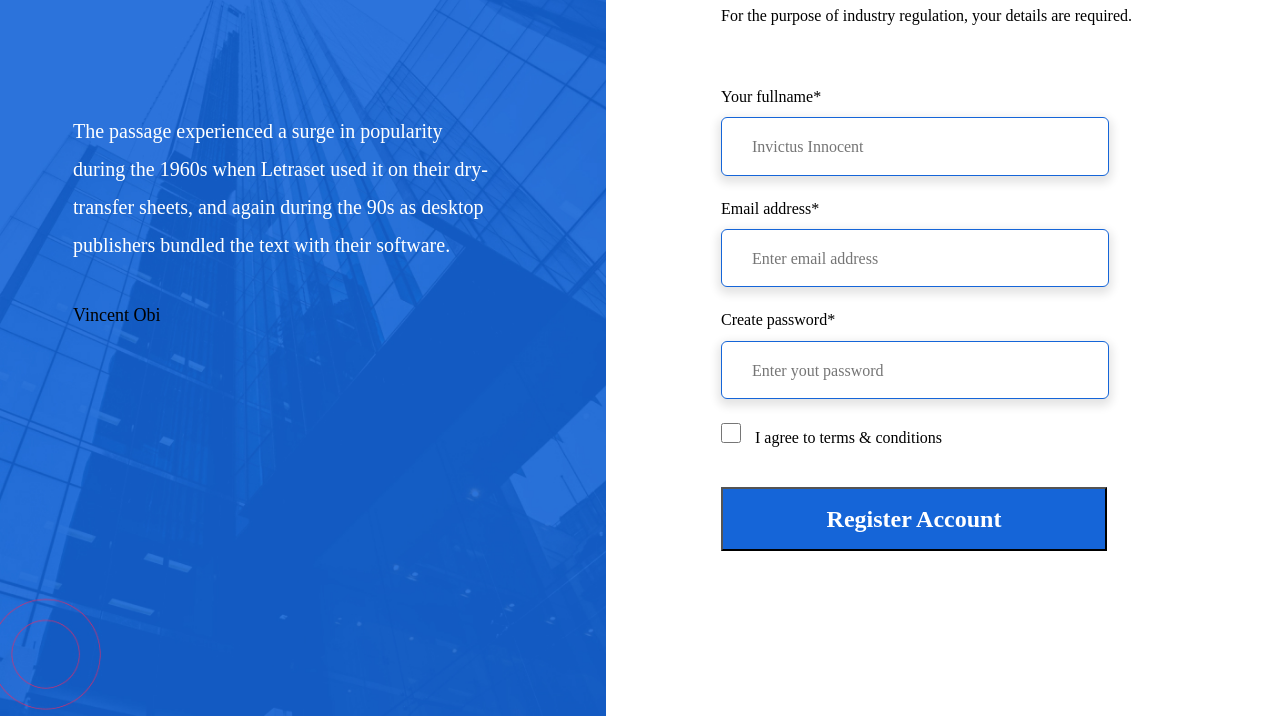
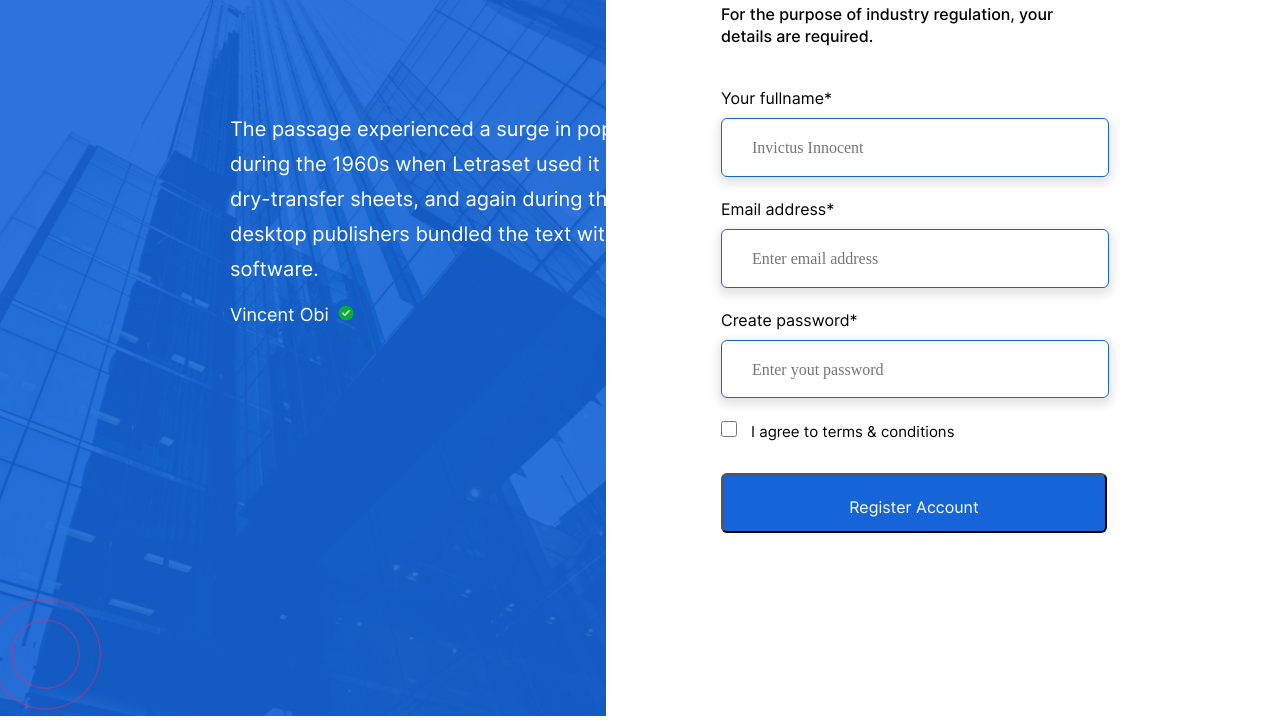
Before and after one commit to Jacepwnce/Learning, a plain HTML site: page index.html in a window 1280 px wide. Shown: the part 216-936 px from the top of the page. Drawn offline with Linux system fonts and the light colour scheme.

Commit message:
Hw-8 ready

```diff
--- a/css/fonts.css
+++ b/css/fonts.css
@@ -1,23 +1,23 @@
 @font-face {
-    font-family: Manrope;
+    font-family: "Inter";
     font-style: normal;
     font-weight: 800;
-    src: url(/fonts/Manrope-Bold.woff2) format("woff2"),
-    url(fonts/Manrope-Bold.woff) format("woff");
+    src: url(/fonts/Inter-Bold.woff2) format("woff2"),
+    url(/fonts/Inter-Bold.woff) format("woff");
 }
 
 @font-face{
-    font-family: "Marope";
+    font-family: "Inter";
     font-style: normal;
     font-weight: 500;
-    src: url(/fonts/Manrope-Medium.woff2) format("woff2"),
-    url(/fonts/Manrope-Medium.woff) format("woff");
+    src: url(/fonts/Inter-Medium.woff2) format("woff2"),
+    url(/fonts/Inter-Medium.woff) format("woff");
 }
 
 @font-face{
-    font-family: "Manrope";
+    font-family: "Inter";
     font-style: normal;
     font-weight: 400;
-    src: url(/fonts/Manrope-Regular.woff2) format("woff2"),
-    url(/fonts/Manrope-Regular.woff) format("woff");
+    src: url(/fonts/Inter-Regular.woff2) format("woff2"),
+    url(/fonts/Inter-Regular.woff) format("woff");
 }
--- a/css/style.css
+++ b/css/style.css
@@ -11,7 +11,7 @@ html{overflow: hidden;}
 .container{
     max-width: 1440px;
     display: flex;
-    /* margin: 0 auto; */
+    margin: 0 auto;
 }
 .regis-page_logo{
     position: absolute;
@@ -26,21 +26,34 @@ html{overflow: hidden;}
 .regist-page__text{
     position: absolute;
     z-index: 1;
-    width: 26.5625rem;
-    left:73px;
+    width: 29.5625rem;
+    left:230px;
     top: 328px;
+    font-family: Inter;
+    font-weight: 400;
     font-size: 20px;
     font-weight: 400;
-    line-height: 38px;
+    line-height: 35px;
     color: #fff;
 }
 
 .name_obi{
     position: absolute;
     z-index: 1;
-    left: 73px;
+    left: 230px;
     top: 521px;
     font-size: 18px;
+    font-family: Inter;
+    font-weight: 400;
+    color: #fff;
+}
+
+.name_obi::after{
+    content:url("../img/Group.svg");
+    width: 20px;
+    height: 20px;
+    margin-left: 9.67px;
+
 }
 
 
@@ -58,22 +71,31 @@ html{overflow: hidden;}
 }
 
 .regis-page_title h3{
-    font-size: 30px;
-    font-weight: 700;
+    font-size: 27px;
     margin-bottom: 13px;
+    font-family: Inter;
+    font-weight: 800;
+
 }
 
 .regis-page_subtitle{
-    margin-bottom: 63px;
+    margin-bottom: 42px;
+    font-family: Inter;
+    font-weight: 500;
+    width:380px;
+    line-height: 22px;
+    font-size: 16px;
 }
 
 
 .input_title{
     margin-bottom: 11px;
+    font-family: Inter;
+    font-weight: 400;
 }
 
 .regis-page_input_items{
-    margin-bottom: 24px;
+    margin-bottom: 23px;
 }
 
 .regis_item{
@@ -87,25 +109,35 @@ html{overflow: hidden;}
 }
 
 .regis-page_check{
-    margin-bottom: 2.4375rem;
+    margin-bottom: 31px;
 }
 
 .check_text{
-    margin-left: 0.875rem;
+    margin-left: 14px;
+    font-family: Inter;
+    font-weight: 400;
+    font-size: 15px;
 }
 
 .regis-page_check input{
-   width: 1.25rem;
-   height: 1.25rem;
+   width: 16px;
+   height: 16px;
 }
 
 
 .regist_account{
     width: 386px;
     padding-top: 21px;
-    padding-bottom: 20px;
+    padding-bottom: 14px;
     color: #fff;
-    font-size: 1rem;
     line-height: 1.21rem;
     background-color:#1565D8;
+    border-radius: 6px;
 }
+
+.regist_account h2{
+    font-family: Inter;
+    font-weight: 400;
+    font-size:16px;
+    margin-top: 2px;
+}
--- a/index.html
+++ b/index.html
@@ -4,10 +4,10 @@
     <meta charset="UTF-8">
     <meta http-equiv="X-UA-Compatible" content="IE=edge">
     <meta name="viewport" content="width=device-width, initial-scale=1.0">
-    <title>Testimonial/7</title>
-    <link rel="stylesheet" href="/css/fonts.css">
-    <link rel="stylesheet" href="/css/normalize.css">
-    <link rel="stylesheet" href="/css/style.css">
+    <title></title>
+    <link rel="stylesheet" href="css/fonts.css">
+    <link rel="stylesheet" href="css/normalize.css">
+    <link rel="stylesheet" href="css/style.css">
 </head>
 <body>
   <section>
```
Also changed, not shown: img/Group.svg (added).
